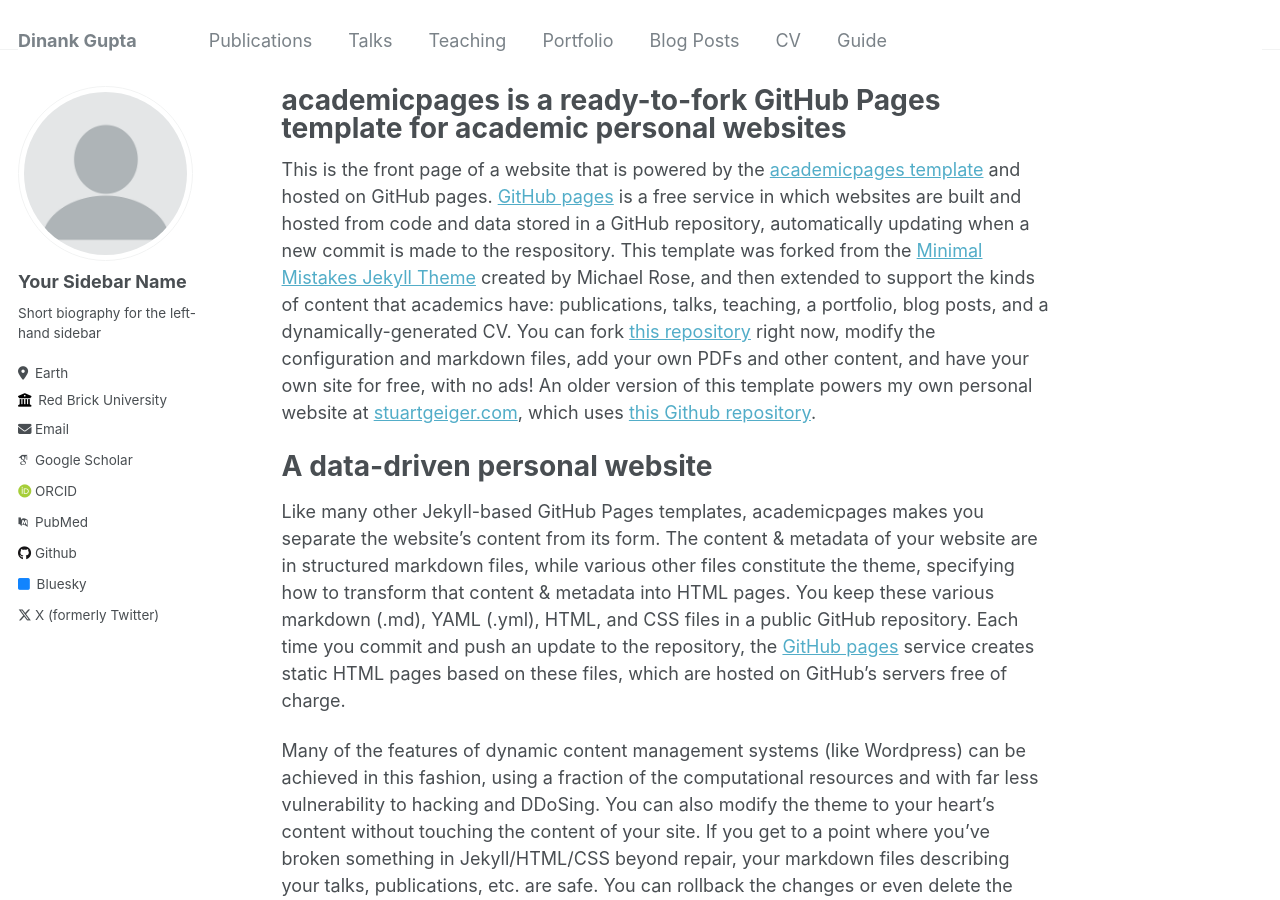
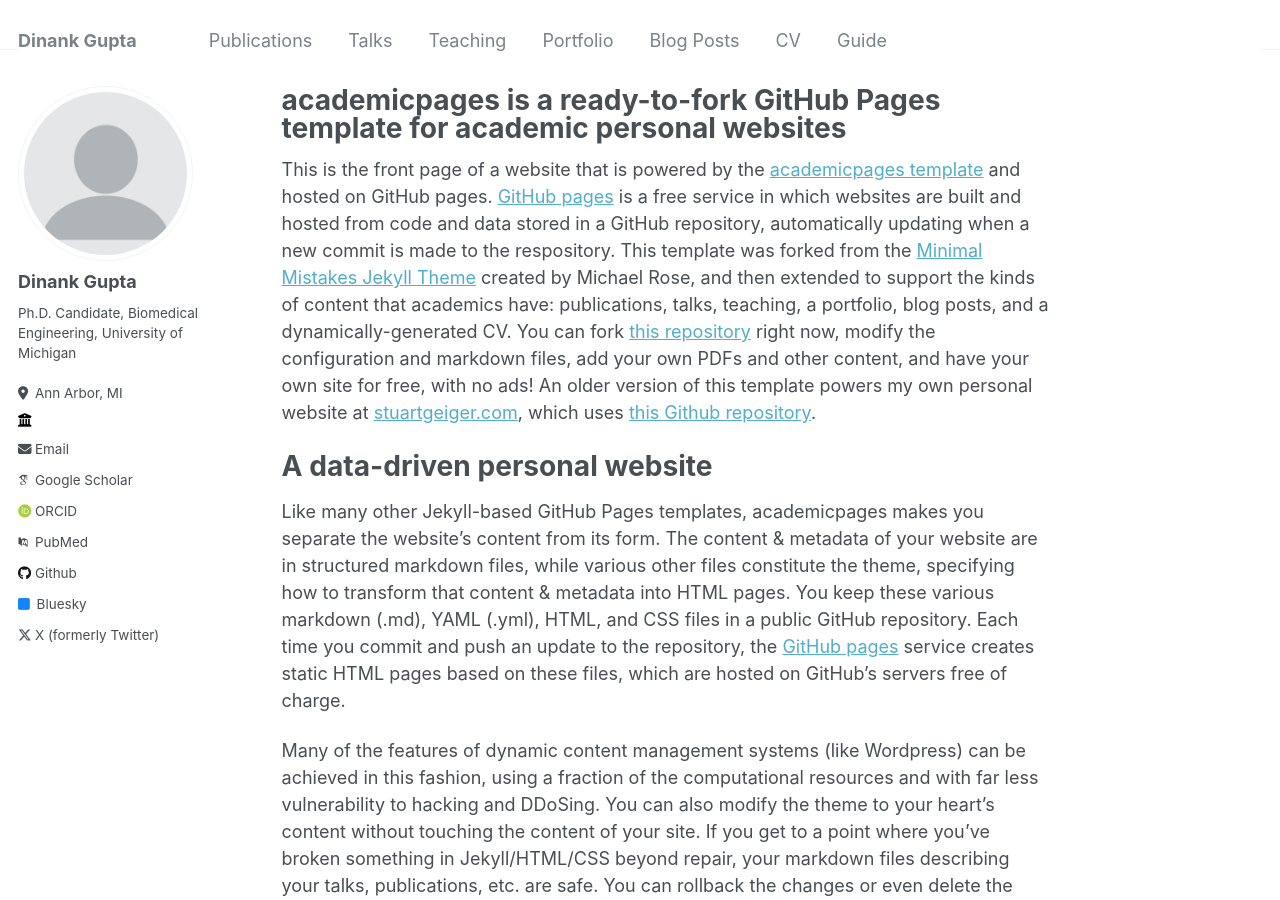
Before and after one commit to dinankg/dinankg.github.io, a Jekyll site: the page built from _pages/about.md, in a window 1280 px wide and 900 px high. Built offline with Jekyll 4.4.1, drawn with Linux system fonts in a browser that asks for light colours; some web fonts are replaced.

Commit message:
Update _config.yml

```diff
--- a/_config.yml
+++ b/_config.yml
@@ -12,9 +12,9 @@ title                    : "Dinank Gupta"
 title_separator          : "-"
 name                     : &name "Dinank"
 description              : &description "personal description"
-url                      : https://academicpages.github.io # the base hostname & protocol for your site e.g. "https://mmistakes.github.io"
+url                      : https://dinankg.github.io # the base hostname & protocol for your site e.g. "https://mmistakes.github.io"
 baseurl                  : "" # the subpath of your site, e.g. "/blog"
-repository               : "academicpages/academicpages.github.io"
+repository               : "dinankg/dinankg.github.io"
 
 # Site Author - The following control what appear as part of the author content on the side bar.
 #               If a field is blank the icon and link will not appear, otherwise it will be shown.
@@ -22,20 +22,20 @@ repository               : "academicpages/academicpages.github.io"
 author:
   # Biographic information
   avatar           : "profile.png"
-  name             : "Your Sidebar Name"
+  name             : "Dinank Gupta"
   pronouns         : # example: "she/her"
-  bio              : "Short biography for the left-hand sidebar"
-  location         : "Earth"
-  employer         : "Red Brick University"
+  bio              : "Ph.D. Candidate, Biomedical Engineering, University of Michigan"
+  location         : "Ann Arbor, MI"
+  employer         : ""
   uri              : # URL
-  email            : "none@example.org"
+  email            : "dinankg@umich.edu"
 
   # Academic websites
   arxiv            : # URL - Update with the correct link to your profile
-  googlescholar    : "https://scholar.google.com/citations?user=PS_CX0AAAAAJ"
+  googlescholar    : "https://scholar.google.com/citations?user=yYMmtFQAAAAJ&hl=en"
   impactstory      : # URL
-  orcid            : "http://orcid.org/yourorcidurl"
-  pubmed           : "https://www.ncbi.nlm.nih.gov/pubmed/?term=john+snow"
+  orcid            : "http://orcid.org/0000-0001-7496-1056"
+  pubmed           : ""
   researchgate     : # URL
 
   # Repositories and software development
```
